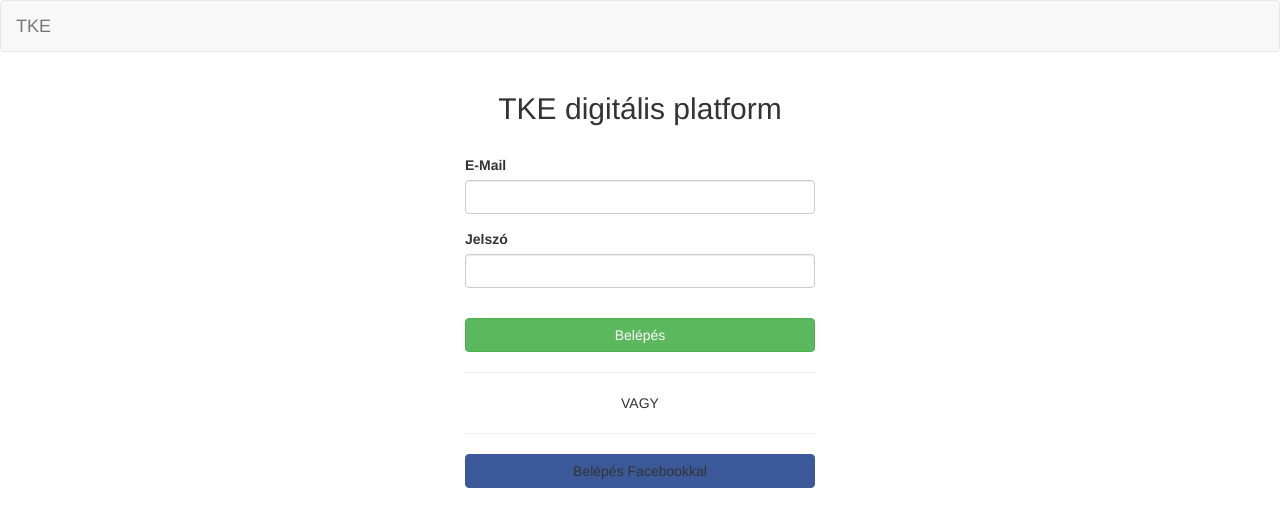
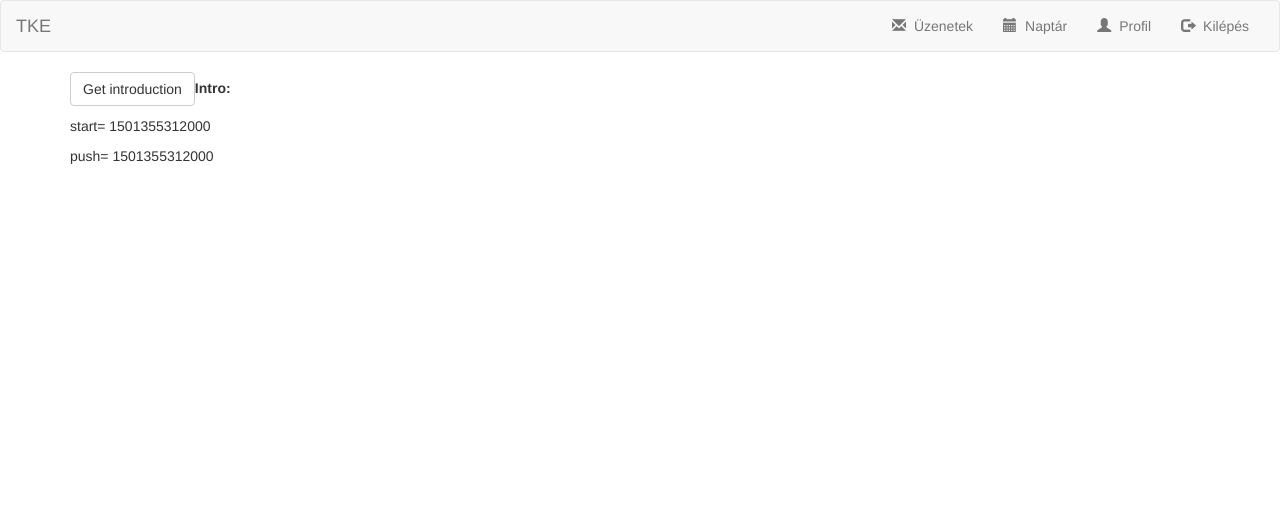
Before and after one commit to balinth0rvath/WFF, an Angular app: page / in a window 1280 px wide. Before the commit this address led to /signin. Shown: the top 526 px of the page. Built offline with nearby package versions, Linux system fonts and the light colour scheme; sample sign-in values are in the browser's storage.

Commit message:
Security - local storage

```diff
--- a/src/app/authorization/authorization.service.ts
+++ b/src/app/authorization/authorization.service.ts
@@ -14,12 +14,20 @@ export class AuthorizationService {
 
   authenticated: Subject<boolean>=new Subject<boolean>();
 
-  a: Account;
-
   constructor(private http: Http) { }
 
   isAuthenticated() {
-    return this.refresh_token != null;
+    let authenticated=false;
+    console.log(this.access_token);
+    if (this.access_token==null) {
+      var currentUser = JSON.parse(localStorage.getItem('currentUser'));
+      if (currentUser!=null && currentUser.token!=null) {
+        this.access_token = currentUser.token;
+      }
+    }
+
+
+    return this.access_token != null;
   }
 
   getRefreshToken(username: string, password: string) {
@@ -72,6 +80,8 @@ export class AuthorizationService {
 
     this.access_token = data.access_token;
     this.refresh_token = data.refresh_token;
+    localStorage.setItem('currentUser',
+      JSON.stringify({ token: this.access_token, name: name }));
     this.authenticated.next(true);
   }
 
@@ -100,6 +110,8 @@ export class AuthorizationService {
   logout() {
     this.access_token = null;
     this.refresh_token = null;
+    localStorage.removeItem('currentUser');
     this.authenticated.next(false);
+
   }
 }
--- a/src/app/config/config.ts
+++ b/src/app/config/config.ts
@@ -1,9 +1,7 @@
 export class Config {
 
-    // static baseUrl = 'http://ec2-35-158-189-77.eu-central-1.compute.amazonaws.com:8080/wfb/';
-    // static tokenUrl = 'http://ec2-35-158-189-77.eu-central-1.compute.amazonaws.com:8080/wfb/oauth/token';
-    static baseUrl = 'http://localhost:8080/wfb/';
-    static tokenUrl = 'http://localhost:8080/wfb/oauth/token';
+    static baseUrl = 'http://ec2-35-158-189-77.eu-central-1.compute.amazonaws.com:8080/wfb/';
+    static tokenUrl = 'http://ec2-35-158-189-77.eu-central-1.compute.amazonaws.com:8080/wfb/oauth/token';
     static contentType = 'application/x-www-form-urlencoded; charset=utf-8';
     static authType = 'Basic ';
     static clientCreds = btoa("wfb:pittypang");
```
